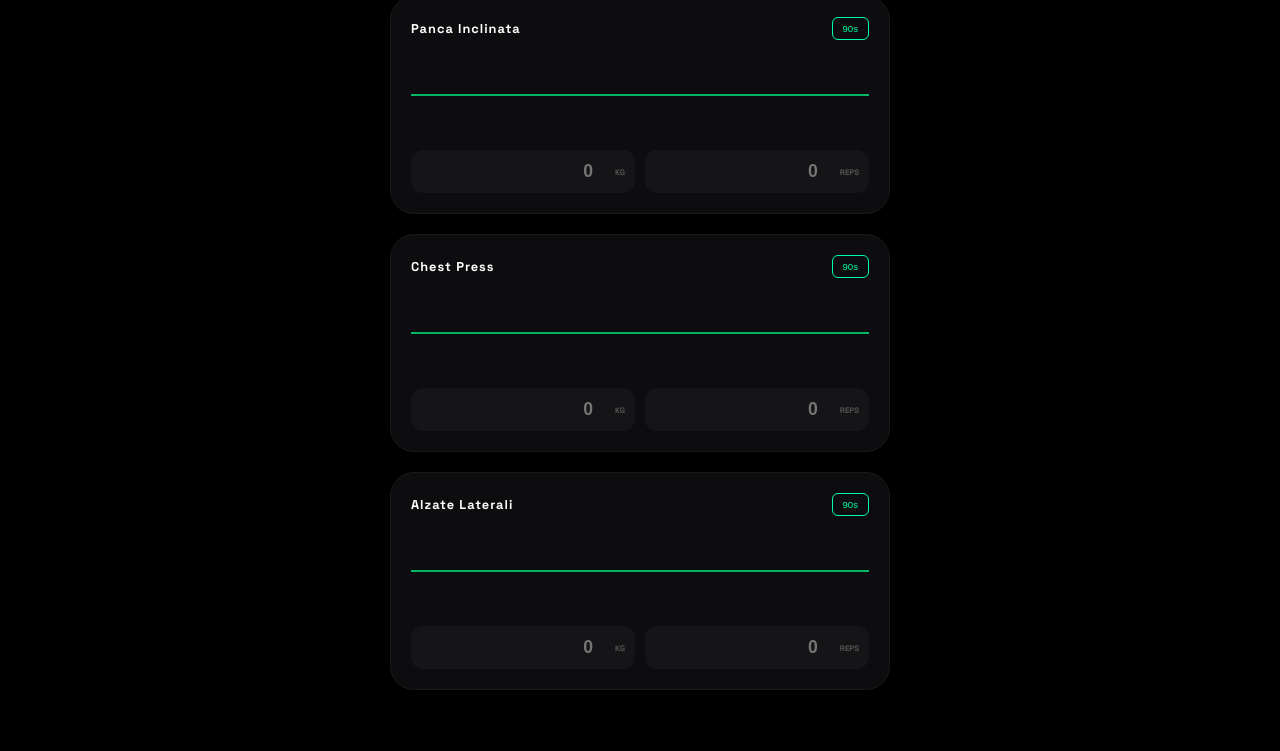
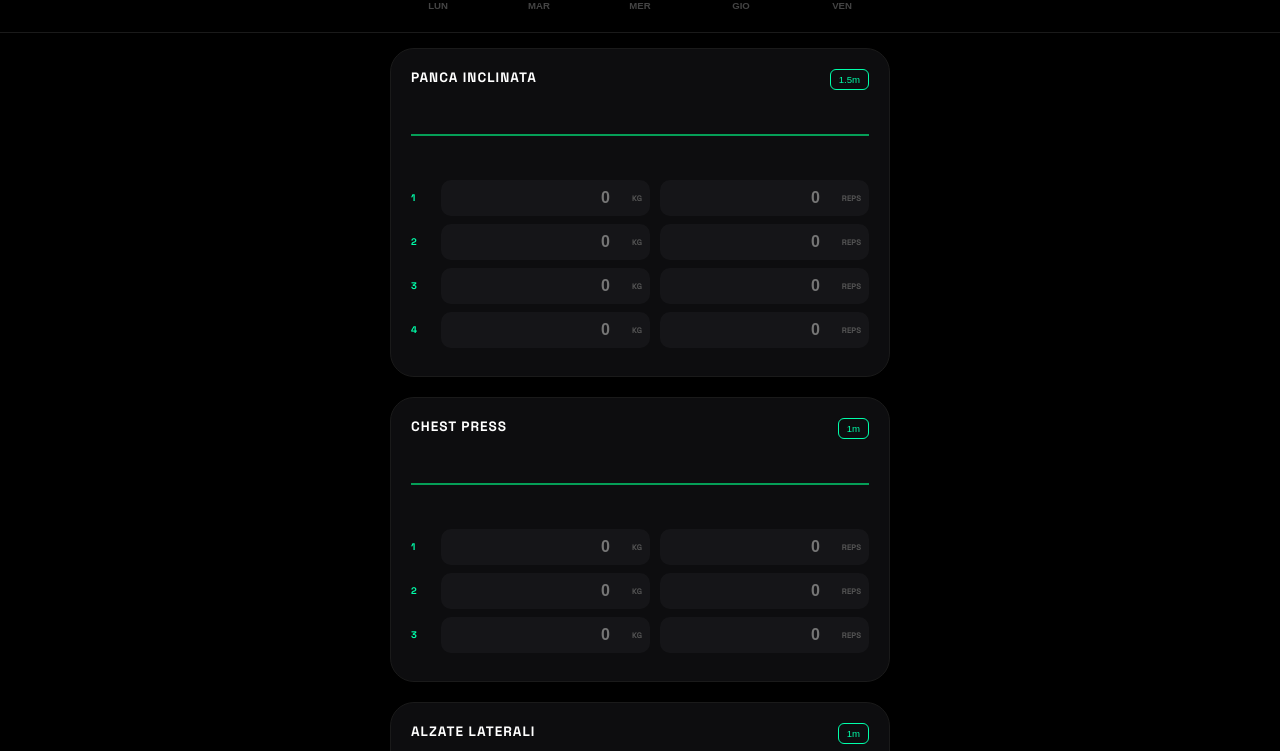
Before and after one commit to pietroinzerilli99-alt/scheda-palestra, a plain HTML site: page index.html in a window 1280 px wide. Shown: the part 264-1015 px from the top of the page. Drawn offline with nearby package versions, Linux system fonts and the light colour scheme.

Commit message:
Update index.html

```diff
--- a/index.html
+++ b/index.html
@@ -3,7 +3,7 @@
 <head>
     <meta charset="UTF-8">
     <meta name="viewport" content="width=device-width, initial-scale=1.0">
-    <title>Rayleigh Legacy v11.5 - Unleashed & Vanishing</title>
+    <title>Rayleigh Legacy v12.0 - Emperor Edition</title>
     <script src="https://cdn.jsdelivr.net/npm/chart.js"></script>
     <link href="https://fonts.googleapis.com/css2?family=Space+Grotesk:wght@300;500;700;800&display=swap" rel="stylesheet">
     <style>
@@ -22,11 +22,13 @@
             overflow-x: hidden;
         }
 
-        header { padding: 20px; text-align: center; }
+        header { padding: 30px 20px; text-align: center; }
+        .main-title { font-weight: 900; letter-spacing: 8px; font-size: 0.8rem; color: #444; margin-bottom: 15px; }
+
         .week-select {
             background: #111; border: 1px solid #333; color: var(--primary);
-            padding: 12px; border-radius: 12px; font-weight: 800; width: 85%;
-            font-size: 0.9rem; letter-spacing: 1px;
+            padding: 12px; border-radius: 12px; font-weight: 800; width: 90%;
+            font-size: 0.9rem; letter-spacing: 1px; outline: none;
         }
 
         nav {
@@ -45,43 +47,28 @@
 
         .nav-item.active .char-frame { transform: scale(1.1); border-color: #fff; }
 
-        /* --- HAKI OVERLAYS --- */
-        .haki-fx-layer {
-            position: absolute; inset: -30px; pointer-events: none; z-index: 10;
-            display: flex; align-items: center; justify-content: center;
-        }
+        /* HAKI OVERLAYS */
+        .haki-fx-layer { position: absolute; inset: -40px; pointer-events: none; z-index: 10; display: flex; align-items: center; justify-content: center; }
+        .lightning-bolt { position: absolute; background: currentColor; width: 2px; box-shadow: 0 0 12px currentColor; animation: haki-strike 0.6s ease-out forwards; }
+        .shanks-scar { position: absolute; width: 2px; background: var(--shanks); box-shadow: 0 0 15px var(--shanks); animation: scar-fade 0.7s ease-in-out forwards; }
 
-        .lightning-bolt {
-            position: absolute; background: currentColor; width: 2px; border-radius: 2px;
-            box-shadow: 0 0 12px currentColor; animation: haki-strike 0.6s ease-out forwards;
-        }
+        @keyframes haki-strike { 0% { transform: rotate(var(--r)) scaleY(0); opacity: 1; } 100% { transform: rotate(var(--r)) scaleY(2.5) translateY(-50px); opacity: 0; } }
+        @keyframes scar-fade { 0% { height: 0; opacity: 1; transform: rotate(20deg) translateY(-20px); } 50% { height: 70px; opacity: 1; } 100% { height: 90px; opacity: 0; transform: rotate(20deg) translateY(20px); } }
 
-        .shanks-scar {
-            position: absolute; width: 2px; background: var(--shanks);
-            box-shadow: 0 0 15px var(--shanks); animation: scar-fade 0.7s ease-in-out forwards;
-        }
-
-        @keyframes haki-strike {
-            0% { transform: rotate(var(--r)) scaleY(0); opacity: 1; }
-            100% { transform: rotate(var(--r)) scaleY(2) translateY(-40px); opacity: 0; }
-        }
-
-        @keyframes scar-fade {
-            0% { height: 0; opacity: 1; transform: rotate(20deg) translateY(-20px); }
-            50% { height: 70px; opacity: 1; }
-            100% { height: 90px; opacity: 0; transform: rotate(20deg) translateY(20px); }
-        }
-
-        /* --- CONTENT --- */
+        /* CONTENT */
         .container { padding: 15px; max-width: 500px; margin: 0 auto; }
         .card { background: var(--card-bg); border-radius: 24px; padding: 20px; margin-bottom: 20px; border: 1px solid #1a1a1a; }
+        .card-header { display: flex; justify-content: space-between; align-items: flex-start; margin-bottom: 10px; }
+        .card-header h3 { margin: 0; font-size: 0.85rem; letter-spacing: 1px; color: #fff; text-transform: uppercase; }
 
-        .set-row { display: flex; gap: 10px; margin-top: 15px; }
-        .input-box { flex: 1; background: #151518; border-radius: 12px; padding: 10px; display: flex; align-items: center; }
-        .input-box input { background: transparent; border: none; color: #fff; width: 100%; text-align: right; font-size: 1.1rem; outline: none; font-weight: 700; }
+        .set-row { display: flex; gap: 10px; align-items: center; margin-bottom: 8px; }
+        .set-label { font-size: 0.6rem; color: var(--primary); font-weight: 800; width: 20px; }
+        .input-box { flex: 1; background: #151518; border-radius: 10px; padding: 8px; display: flex; align-items: center; }
+        .input-box input { background: transparent; border: none; color: #fff; width: 100%; text-align: right; font-size: 1rem; outline: none; font-weight: 700; }
         .input-box span { font-size: 0.5rem; color: #555; margin-left: 5px; font-weight: 800; }
 
-        .chart-box { height: 80px; margin-bottom: 10px; opacity: 0.7; }
+        .chart-box { height: 70px; margin: 10px 0; opacity: 0.6; }
+        .timer-btn { background: transparent; border: 1px solid var(--primary); color: var(--primary); font-size: 0.6rem; padding: 4px 8px; border-radius: 6px; cursor: pointer; }
 
         #timer-ov { position: fixed; inset: 0; background: #000; display: none; flex-direction: column; align-items: center; justify-content: center; z-index: 2000; }
         #timer-val { font-size: 10rem; font-weight: 800; color: var(--primary); }
@@ -92,7 +79,8 @@
 <div id="timer-ov" onclick="this.style.display='none'"><div id="timer-val">00</div></div>
 
 <header>
-    <select id="weekSelector" class="week-select" onchange="renderExercises()"></select>
+    <div class="main-title">RAYLEIGH LEGACY 6.0</div>
+    <select id="weekSelector" class="week-select" onchange="renderWorkout()"></select>
 </header>
 
 <nav id="navbar"></nav>
@@ -100,7 +88,6 @@
 <div class="container" id="workout-area"></div>
 
 <script>
-// Popola 16 Settimane
 const sel = document.getElementById('weekSelector');
 for(let i=1; i<=16; i++) {
     let opt = document.createElement('option');
@@ -109,11 +96,21 @@ for(let i=1; i<=16; i++) {
 }
 
 const workoutData = {
-    lun: { char: 'zoro', icon: '⚔️', color: '#00ff88', ex: ["Panca Inclinata", "Chest Press", "Alzate Laterali"] },
-    mar: { char: 'shanks', icon: '🍷', color: '#ff1100', ex: ["Trazioni", "Rematore", "Curl EZ"] },
-    mer: { char: 'luffy', icon: '🍖', color: '#ffcc00', ex: ["Hack Squat", "Leg Press", "Leg Curl"] },
-    gio: { char: 'zoro', icon: '⚔️', color: '#00ff88', ex: ["Panca Piana", "Croci Cavi", "Shoulder Press"] },
-    ven: { char: 'shanks', icon: '🍷', color: '#ff1100', ex: ["Lat Machine", "Rematore Man.", "Hammer Curl"] }
+    lun: { char: 'zoro', icon: '⚔️', color: '#00ff88', ex: [
+        {n:"Panca Inclinata", s:4, r:90}, {n:"Chest Press", s:3, r:60}, {n:"Alzate Laterali", s:4, r:60}
+    ]},
+    mar: { char: 'shanks', icon: '🍷', color: '#ff1100', ex: [
+        {n:"Trazioni Zavorra", s:5, r:120}, {n:"Rematore", s:3, r:90}, {n:"Curl EZ", s:4, r:60}
+    ]},
+    mer: { char: 'luffy', icon: '🍖', color: '#ffcc00', ex: [
+        {n:"Hack Squat", s:4, r:120}, {n:"Leg Press", s:3, r:90}, {n:"Leg Curl", s:4, r:60}
+    ]},
+    gio: { char: 'zoro', icon: '⚔️', color: '#00ff88', ex: [
+        {n:"Panca Piana", s:4, r:90}, {n:"Croci Cavi", s:3, r:60}, {n:"Shoulder Press", s:3, r:90}
+    ]},
+    ven: { char: 'shanks', icon: '🍷', color: '#ff1100', ex: [
+        {n:"Trazioni Volume", s:4, r:120}, {n:"Lat Machine", s:3, r:90}, {n:"Hammer Curl", s:3, r:60}
+    ]}
 };
 
 let currentDay = 'lun';
@@ -123,9 +120,7 @@ function init() {
     for(let day in workoutData) {
         nav.innerHTML += `
             <button onclick="setDay('${day}')" id="btn-${day}" class="nav-item ${day==='lun'?'active':''}">
-                <div class="char-frame" id="frame-${day}">
-                    <span style="font-size:1.8rem">${workoutData[day].icon}</span>
-                </div>
+                <div class="char-frame" id="frame-${day}"><span style="font-size:1.8rem">${workoutData[day].icon}</span></div>
                 <span style="font-size:0.6rem; font-weight:800; color:#444">${day.toUpperCase()}</span>
             </button>`;
     }
@@ -136,33 +131,27 @@ function setDay(day) {
     currentDay = day;
     document.querySelectorAll('.nav-item').forEach(b => b.classList.remove('active'));
     document.getElementById('btn-'+day).classList.add('active');
-
     burstHaki(day);
-    renderExercises();
+    renderWorkout();
 }
 
 function burstHaki(day) {
     const frame = document.getElementById('frame-'+day);
     const char = workoutData[day].char;
     const color = workoutData[day].color;
-
-    // Crea container temporaneo
     const fx = document.createElement('div');
     fx.className = 'haki-fx-layer';
     frame.appendChild(fx);
 
-    // Fulmini (Per tutti)
-    const bolts = char === 'luffy' ? 14 : 8;
+    const bolts = char === 'luffy' ? 15 : 8;
     for(let i=0; i<bolts; i++) {
         const b = document.createElement('div');
         b.className = 'lightning-bolt';
         b.style.color = color;
         b.style.setProperty('--r', `${Math.random() * 360}deg`);
-        b.style.height = (char === 'luffy' ? 70 : 40) + 'px';
+        b.style.height = (char === 'luffy' ? 80 : 45) + 'px';
         fx.appendChild(b);
     }
-
-    // Effetto Speciale Shanks
     if(char === 'shanks') {
         for(let i=0; i<3; i++) {
             const s = document.createElement('div');
@@ -171,57 +160,72 @@ function burstHaki(day) {
             fx.appendChild(s);
         }
     }
-
-    // Rimuovi tutto dopo l'animazione
     setTimeout(() => fx.remove(), 800);
 }
 
-function renderExercises() {
+function renderWorkout() {
     const area = document.getElementById('workout-area');
     area.innerHTML = '';
     const week = sel.value;
 
-    workoutData[currentDay].ex.forEach((name, idx) => {
-        const storageKey = `w${week}-${currentDay}-${idx}`;
-        const saved = JSON.parse(localStorage.getItem(storageKey)) || {kg: '', reps: ''};
+    // Esercizi principali
+    workoutData[currentDay].ex.forEach((ex, idx) => {
+        area.appendChild(createCard(ex.n, ex.s, ex.r, idx));
+    });
 
-        const card = document.createElement('div');
-        card.className = 'card';
-        card.innerHTML = `
-            <div style="display:flex; justify-content:space-between; align-items:center; margin-bottom:15px;">
-                <h3 style="margin:0; font-size:0.8rem; letter-spacing:1px;">${name}</h3>
-                <button style="background:transparent; border:1px solid var(--primary); color:var(--primary); font-size:0.6rem; padding:5px 10px; border-radius:6px;" onclick="runTimer(90)">90s</button>
-            </div>
-            <div class="chart-box"><canvas id="chart-${idx}"></canvas></div>
-            <div class="set-row">
-                <div class="input-box"><input type="number" value="${saved.kg}" oninput="saveData(${idx}, 'kg', this.value)" placeholder="0"><span>KG</span></div>
-                <div class="input-box"><input type="number" value="${saved.reps}" oninput="saveData(${idx}, 'reps', this.value)" placeholder="0"><span>REPS</span></div>
-            </div>
-        `;
-        area.appendChild(card);
-        drawChart(idx);
-    });
+    // Finisher fissi
+    area.innerHTML += `<div style="text-align:center; color:#222; font-size:0.6rem; letter-spacing:4px; margin:25px 0;">DAILY FINISHER</div>`;
+    area.appendChild(createCard("Addominali Core", 3, 60, 'abs'));
+    area.appendChild(createCard("Cardio LISS (15m)", 1, 900, 'cardio'));
 }
 
-function saveData(idx, type, val) {
+function createCard(title, sets, rest, id) {
     const week = sel.value;
-    const storageKey = `w${week}-${currentDay}-${idx}`;
+    const card = document.createElement('div');
+    card.className = 'card';
+    let html = `
+        <div class="card-header">
+            <h3>${title}</h3>
+            <button class="timer-btn" onclick="runTimer(${rest})">${rest >= 60 ? rest/60+'m' : rest+'s'}</button>
+        </div>
+        <div class="chart-box"><canvas id="chart-${id}"></canvas></div>`;
+
+    for(let i=1; i<=sets; i++) {
+        const storageKey = `w${week}-${currentDay}-${id}-s${i}`;
+        const saved = JSON.parse(localStorage.getItem(storageKey)) || {kg: '', reps: ''};
+        html += `
+            <div class="set-row">
+                <div class="set-label">${i}</div>
+                <div class="input-box"><input type="number" value="${saved.kg}" oninput="saveData('${id}', ${i}, 'kg', this.value)" placeholder="0"><span>KG</span></div>
+                <div class="input-box"><input type="number" value="${saved.reps}" oninput="saveData('${id}', ${i}, 'reps', this.value)" placeholder="0"><span>REPS</span></div>
+            </div>`;
+    }
+    card.innerHTML = html;
+    setTimeout(() => drawChart(id), 50);
+    return card;
+}
+
+function saveData(exId, setIdx, type, val) {
+    const week = sel.value;
+    const storageKey = `w${week}-${currentDay}-${exId}-s${setIdx}`;
     let data = JSON.parse(localStorage.getItem(storageKey)) || {kg: '', reps: ''};
     data[type] = val;
     localStorage.setItem(storageKey, JSON.stringify(data));
-    drawChart(idx);
+    drawChart(exId);
 }
 
-function drawChart(idx) {
-    const ctx = document.getElementById(`chart-${idx}`).getContext('2d');
+function drawChart(id) {
+    const canvas = document.getElementById(`chart-${id}`);
+    if(!canvas) return;
+    const ctx = canvas.getContext('2d');
     const history = [];
     for(let w=1; w<=16; w++) {
-        const d = JSON.parse(localStorage.getItem(`w${w}-${currentDay}-${idx}`));
+        const d = JSON.parse(localStorage.getItem(`w${w}-${currentDay}-${id}-s1`)); // Prende progresso della prima serie
         history.push(d ? parseFloat(d.kg) || 0 : 0);
     }
 
-    if(window[`cObj${idx}`]) window[`cObj${idx}`].destroy();
-    window[`cObj${idx}`] = new Chart(ctx, {
+    if(window[`cObj${id}`]) window[`cObj${id}`].destroy();
+    window[`cObj${id}`] = new Chart(ctx, {
         type: 'line',
         data: {
             labels: Array.from({length: 16}, (_, i) => i + 1),
```
